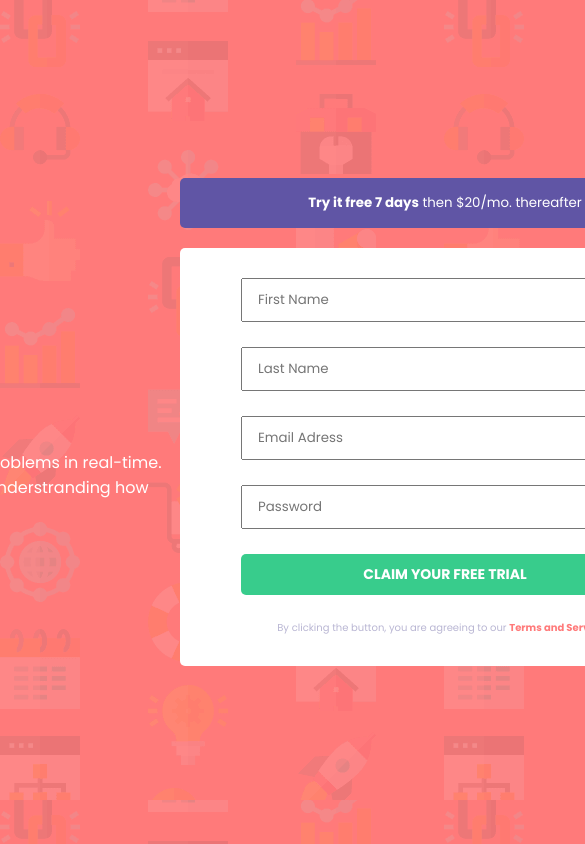
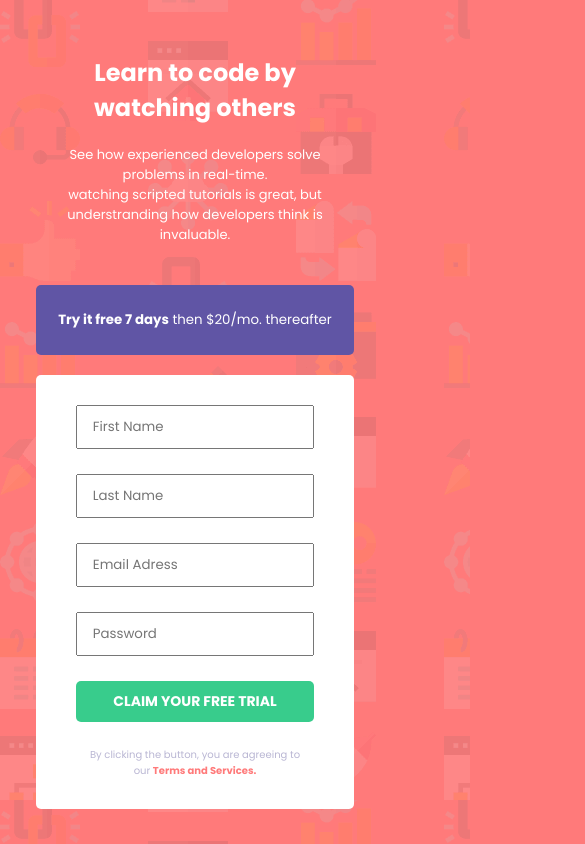
Before and after one commit to joaovxsantos/intro-component-with-signup-form-master, a plain HTML site: page index.html in a window 390 px wide. Shown: the top 844 px of the page, 585 px wide, since content can reach past the window. Drawn offline with Linux system fonts and the light colour scheme.

Commit message:
:iphone: responsividade em telas menores

```diff
--- a/style.css
+++ b/style.css
@@ -16,9 +16,9 @@ body {
 }
 
 .container {
-  width: 1150px;
   display: flex;
   justify-content: space-evenly;
+  width: 80%;
 }
 
 .container .learn {
@@ -41,7 +41,7 @@ body {
 .container .login .form label {
   font-size: 10px;
   text-align: center;
-  width: 400px;
+  width: 75%;
   color: hsl(246, 25%, 77%);
 }
 
@@ -96,3 +96,53 @@ body {
   color: hsl(0, 100%, 74%);
   font-weight: 700;
 }
+
+@media screen and (min-width: 768px) and (max-width: 1024px) {
+  .container {
+    flex-direction: column;
+    align-items: center;
+  }
+
+  .container .learn {
+    align-items: center;
+    padding: 30px;
+    text-align: center;
+  }
+}
+
+@media screen and (min-width: 320px) and (max-width: 480px) {
+  .container {
+    flex-direction: column;
+    align-items: center;
+  }
+  .container .learn {
+    align-items: center;
+    justify-content: center;
+    padding: 30px;
+    text-align: center;
+  }
+
+  .container .learn h1 {
+    width: 220px;
+    font-size: 24px;
+  }
+
+  .container .learn p {
+    width: 300px;
+    font-size: 13px;
+  }
+
+  .container .login {
+    display: flex;
+    flex-direction: column;
+    align-items: center;
+  }
+  .container .login button {
+    width: 60%;
+    padding: 25px 15px;
+  }
+
+  .login .form {
+    width: 60%;
+  }
+}
```
